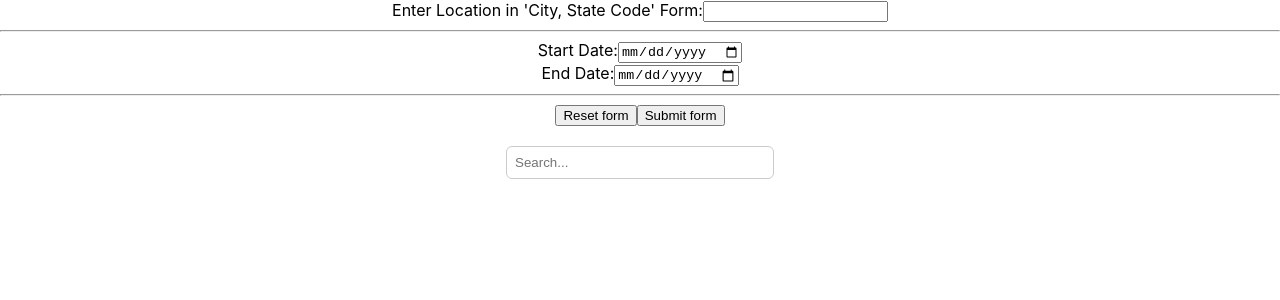
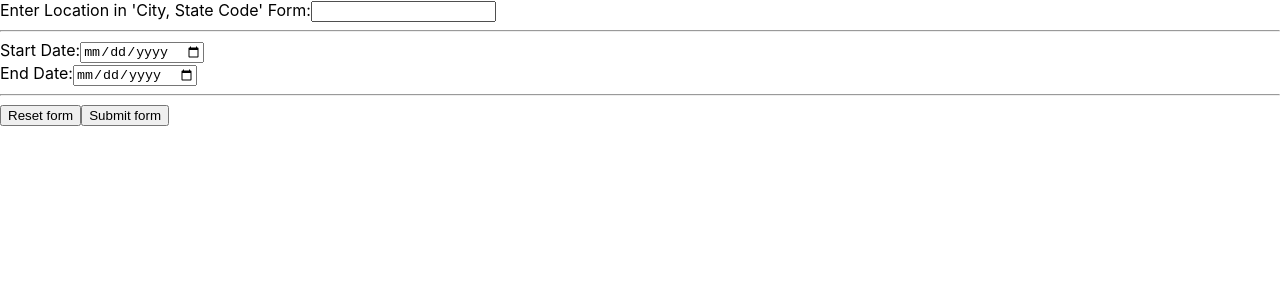
Before and after one commit to Arya-Bhavsar/Eventour, a React (Create React App) app in the folder ui/: page / in a window 1280 px wide. Shown: the top 300 px of the page. Built offline with nearby package versions, Linux system fonts and the light colour scheme.

Commit message:
made input page the starting page and routes successful submissions to search page

```diff
--- a/ui/src/App.js
+++ b/ui/src/App.js
@@ -1,13 +1,22 @@
 import './App.css';
 import DateLocationInput from './components/dateLocationInput';
 import SearchBar from './components/SearchBar';
+import {BrowserRouter as Router, Routes, Route} from 'react-router-dom';
+import './App.css';
+import React from 'react';
+
+
 
 function App() {
   return (
-    <div className="App">
-      <DateLocationInput />
-      <SearchBar />
-    </div>
+    <Router>
+      <div classname="App">
+        <Routes>
+          <Route path="/" element={<DateLocationInput />}/>
+          <Route path="/search" element={<SearchBar />}/>
+        </Routes>
+      </div>
+    </Router>
   );
 }
 
--- a/ui/src/components/dateLocationInput.js
+++ b/ui/src/components/dateLocationInput.js
@@ -1,8 +1,10 @@
 import React, { useState } from 'react';
+import { useNavigate } from 'react-router-dom';
 import './dateLocationInput.css'
 
 export default function DateLocationInput() {
     // States for location, start date, end date
+    const navigate = useNavigate();
     const [location, setLocation] = useState('');
     const locationPattern = /^[A-Z][a-zA-Z ]*, [A-Z]{2}$/;
     const [startDate, setStartDate] = useState('');
@@ -34,6 +36,11 @@ export default function DateLocationInput() {
                     const data = await response.json();
                     console.log('API Response:', data);
                     setResult(data);
+
+                    // Navigate to SearchBar page after successful submission
+                    setTimeout(() => {
+                        navigate('/search');
+                    }, 2000);
                 } else {
                     console.error('API Error:', response.status);
                     setResult({ error: `HTTP ${response.status}` });
```
